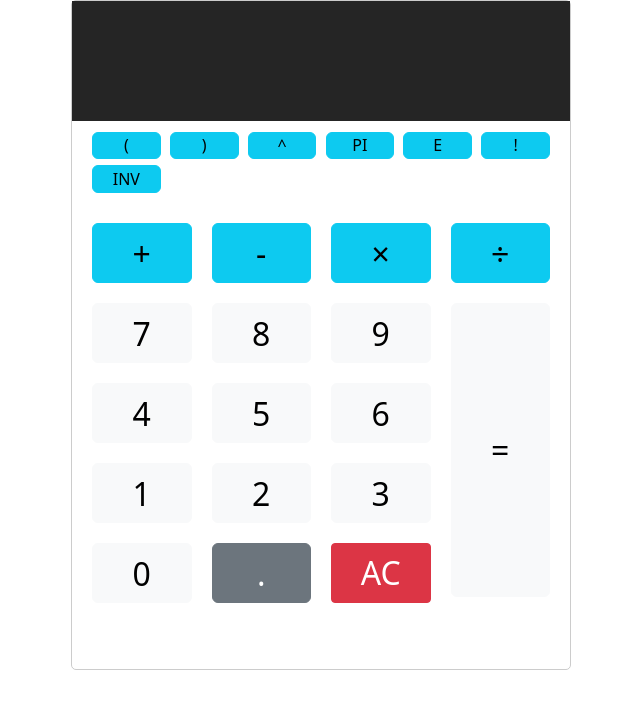
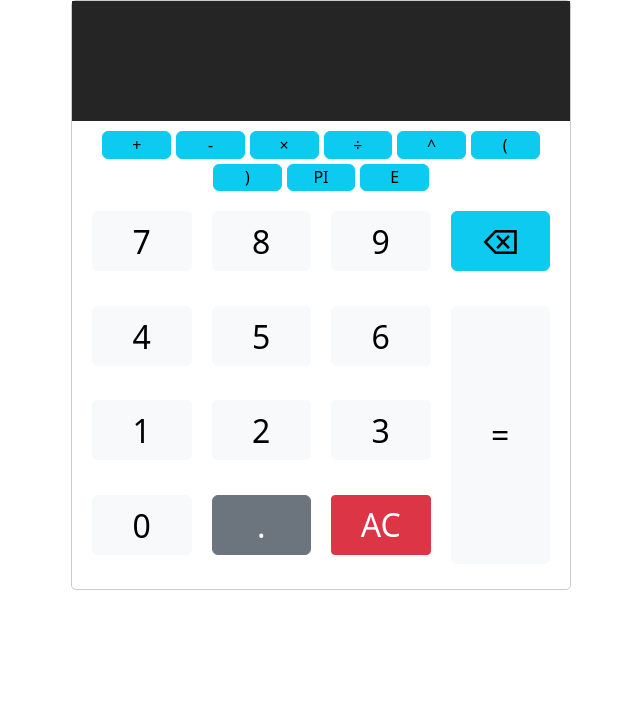
Before and after one commit to medreres/calculatorMVC, a website built with webpack: page src/public/index.html in a window 1280 px wide. Shown: the whole page, without its empty margins (319-959 px from the left). Built offline with nearby package versions, Linux system fonts and the light colour scheme.

Commit message:
remove button

```diff
--- a/src/controller/CalculatorController/index.ts
+++ b/src/controller/CalculatorController/index.ts
@@ -30,7 +30,7 @@ class CalculatorController implements ICalculatorController, IObserver {
     return this.view.getView();
   }
 
-  addOperation(operation: Operation): void {
+  addNewOperation(operation: Operation): void {
     this.notify(Events.ADD_NEW_OPERATION, operation);
   }
 }
--- a/src/controller/interface.ts
+++ b/src/controller/interface.ts
@@ -7,5 +7,5 @@ export default interface ICalculatorController {
   view: ICalculatorView;
 
   getView(): HTMLElement;
-  addOperation(operation: Operation): void;
+  addNewOperation(operation: Operation): void;
 }
--- a/src/index.ts
+++ b/src/index.ts
@@ -16,9 +16,7 @@ const factorial = new Operation("!", 3, Notation.POSTFIX, (a: number) => {
   }
   return acc;
 });
-
-controller.addOperation(factorial);
-
-controller.addOperation(inverse);
+// controller.addNewOperation(factorial);
+// controller.addNewOperation(inverse);
 
 document.body.appendChild(controller.getView());
--- a/src/lib/Calculator/ReversePolishNotationEvaluator/services.ts
+++ b/src/lib/Calculator/ReversePolishNotationEvaluator/services.ts
@@ -112,14 +112,6 @@ export function parseExpression(expression: string, operationsSymbols: string[])
 
     if (char === " ") {
       continue;
-    } else if (char === Operations.COMMA) {
-      // support of function with multiple arguments like max(1,3)
-      // just ignore commas and add values to number stack
-      if (currentToken !== "") {
-        tokens.push(currentToken);
-      }
-
-      currentToken = "";
     } else if (
       !isNaN(+char) ||
       char === Operations.DOT ||
--- a/src/lib/Calculator/config.ts
+++ b/src/lib/Calculator/config.ts
@@ -9,7 +9,6 @@ export enum Operations {
   EXPONENTIATION = "^",
   LEFT_PARENTHESIS = "(",
   RIGHT_PARENTHESIS = ")",
-  COMMA = ",",
   DOT = ".",
 }
 
--- a/src/lib/ExpressionParser/index.ts
+++ b/src/lib/ExpressionParser/index.ts
@@ -16,7 +16,6 @@ export default class ExpressionParser {
   }
 
   parseExpression(expression: string): number {
-    // TODO connect checking
     if (!this.isValidExpression(expression)) {
       throw new SyntaxError("Expression is invalid. Please check for correctness");
     }
@@ -36,10 +35,9 @@ export default class ExpressionParser {
 
   addOperation(...operations: Operation[]) {
     operations.forEach((operation) => {
-      // FIXME
-      // if (this.operationsRaw.has(operation.symbol)) {
-      //   throw new Error(`Operation ${operation.symbol} already exist`);
-      // }
+      if (this.operationsRaw.has(operation.symbol)) {
+        throw new Error(`Operation ${operation.symbol} already exist`);
+      }
 
       this.operationsRaw.set(operation.symbol, operation);
     });
--- a/src/model/CalculatorModel/index.ts
+++ b/src/model/CalculatorModel/index.ts
@@ -6,7 +6,6 @@ import { initializeObservers } from "./services";
 import { Events } from "../../shared/events";
 import config from "../../config/project.config";
 
-// TODO INV( 2 + 5 )
 class CalculatorModel implements ICalculatorModel, IObserver {
   private expression: string;
   private result: number | string;
--- a/src/model/interface.ts
+++ b/src/model/interface.ts
@@ -1,5 +1,6 @@
 import { Operation } from "../lib/Calculator";
 
+// TODO add constants
 export default interface ICalculatorModel {
   setExpression(expression: string): void;
   getExpression(): string;
--- a/src/view/CalculatorView/config.ts
+++ b/src/view/CalculatorView/config.ts
@@ -3,12 +3,12 @@ import { Operations } from "../../lib/Calculator";
 export enum Actions {
   CLEAR_INPUT = "AC",
   CALCULATE = "=",
+  REMOVE_SYMBOL = "⌫",
 }
 
 export const buttonValues = [
-  [Operations.ADDITION, Operations.SUBTRACTION, Operations.MULTIPLICATION, Operations.DIVISION],
   ["7", "8", "9"],
   ["4", "5", "6"],
   ["1", "2", "3"],
-  ["0", Operations.DOT, Actions.CLEAR_INPUT, Actions.CALCULATE],
+  ["0", Operations.DOT, Actions.CLEAR_INPUT, Actions.CALCULATE, Actions.REMOVE_SYMBOL],
 ];
--- a/src/view/CalculatorView/styles/styles.css
+++ b/src/view/CalculatorView/styles/styles.css
@@ -54,11 +54,12 @@ body {
 
 .equal-sign {
   height: 98%;
-  grid-area: 2 / 4 / 6 / 5;
+  grid-area: 2 / 4 / 5 / 5;
 }
 
 .calculator-keys {
   display: grid;
+  height: 100%;
   grid-template-columns: repeat(4, 1fr);
   grid-gap: 20px;
   padding: 20px;
@@ -71,9 +72,14 @@ body {
   flex-flow: column;
 }
 
+.remove-btn {
+  grid-area: 1 / 4 / 1 /5;
+}
+
 .operations-keys {
   display: flex;
-  justify-content: space-between;
+  width: 100%;
+  justify-content: center;
   align-items: center;
   flex-wrap: wrap;
   height: 15%;
--- a/src/view/CalculatorView/utils/elements.ts
+++ b/src/view/CalculatorView/utils/elements.ts
@@ -50,14 +50,13 @@ export const createButtonsContainer = (
   return { buttons, buttonsContainer };
 };
 
+// TODO viewInstance remove
 export function createAdditionalOperationsContainer(viewInstance: CalculatorView): {
   buttons: HTMLButtonElement[];
   buttonsContainer: HTMLDivElement;
 } {
   const additionalOperations: string[] = [
-    Operations.LEFT_PARENTHESIS,
-    Operations.RIGHT_PARENTHESIS,
-    Operations.EXPONENTIATION,
+    ...Object.values(Operations).filter((operation) => operation != Operations.DOT),
     ...Object.keys(defaultConstants),
   ];
   const buttons: HTMLButtonElement[] = [];
@@ -103,6 +102,10 @@ export const createButton = (viewInstance: CalculatorView, btnValue: string) =>
       innerHtml = "&divide";
       value = Operations.DIVISION;
       break;
+
+    case Actions.REMOVE_SYMBOL:
+      classList.push("calc-btn", "operator", "btn", "btn-info", "remove-btn");
+      break;
   }
 
   // if inner html and value haven't been set, set to default
--- a/src/view/CalculatorView/utils/handlers.ts
+++ b/src/view/CalculatorView/utils/handlers.ts
@@ -6,17 +6,29 @@
 export const btnClickHandler = (btnValue: string, viewInstance: CalculatorView): (() => void) => {
   let handler;
 
-  if (btnValue === Actions.CALCULATE) {
+  switch (btnValue) {
+    case Actions.CALCULATE:
       handler = () => {
-      viewInstance.notify(Events.VIEW_CALCULATE, btnValue);
+        viewInstance.notify(Events.VIEW_CALCULATE);
       };
-  } else if (btnValue == Actions.CLEAR_INPUT) {
+      break;
+    case Actions.CLEAR_INPUT:
       handler = () => {
         viewInstance.setExpression("");
         viewInstance.setResult("");
         viewInstance.notify(Events.VIEW_INPUT_CLEARED);
       };
-  } else {
+      break;
+
+    case Actions.REMOVE_SYMBOL:
+      handler = () => {
+        const newExpression = viewInstance.getExpression().slice(0, length - 1);
+        viewInstance.setExpression(newExpression);
+        viewInstance.notify(Events.VIEW_INPUT_CHANGED, newExpression);
+      };
+      break;
+
+    default:
       handler = () => {
         // if it's a number or a dot, then don't add any spaces, in other case add spaces on both sides
         const isNumber = !isNaN(+btnValue) || btnValue === Operations.DOT;
@@ -24,6 +36,7 @@
         viewInstance.setExpression(expression);
         viewInstance.notify(Events.VIEW_INPUT_CHANGED, expression);
       };
+      break;
   }
 
   return handler;
```
Also changed, not shown: src/lib/Calculator/ReversePolishNotationEvaluator/__tests__/newOperations.test.ts (deleted, +0 -51 lines), src/lib/Calculator/ReversePolishNotationEvaluator/__tests__/simpleOperations.test.ts (+3 -3 lines), README.md. Lines whose indentation alone changed are shown as unchanged.
